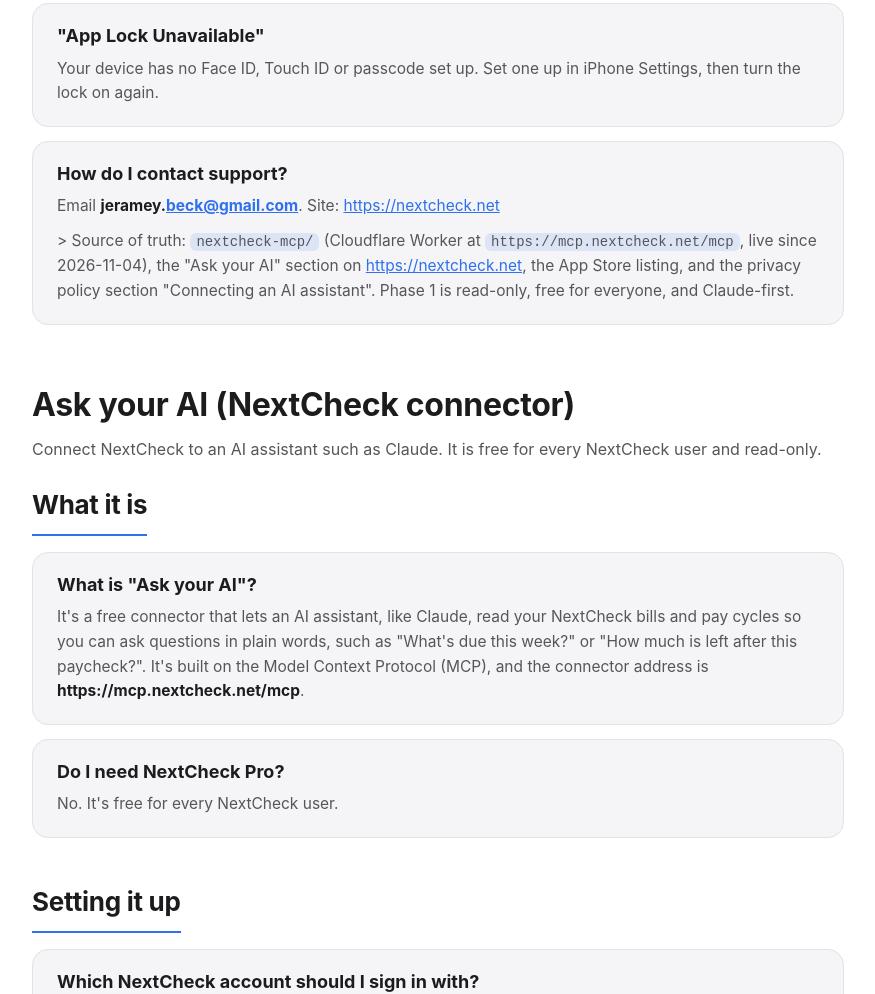
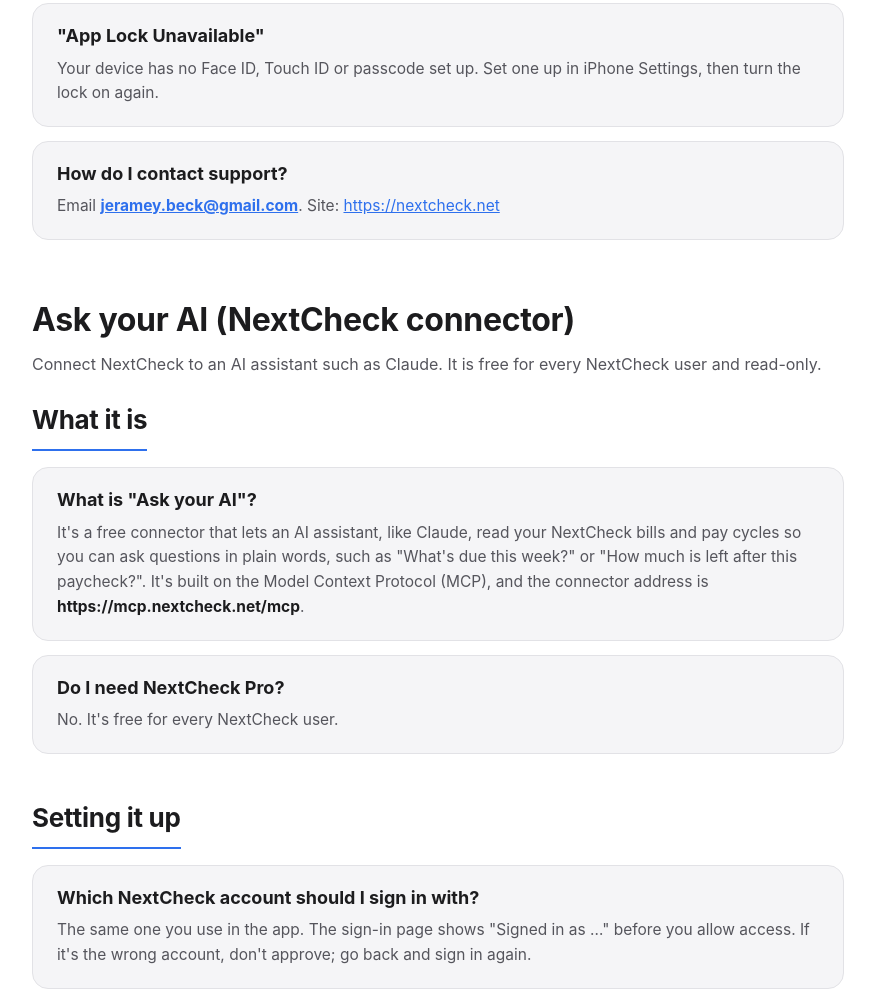
Before and after one commit to jbeck22/NextCheck, a plain HTML site: page faq/index.html in a window 1280 px wide. Shown: the part 4299-5293 px from the top of the page, without its empty margins (202-1077 px from the left). Drawn offline with Linux system fonts and the light colour scheme.

Commit message:
FAQ: remove internal note from support answer, fix support email link

```diff
--- a/faq/index.html
+++ b/faq/index.html
@@ -167,8 +167,7 @@
 <p>Your device has no Face ID, Touch ID or passcode set up. Set one up in iPhone Settings, then turn the lock on again.</p>
 </article>
 <article class="faq-item" id="how-do-i-contact-support"><h3>How do I contact support?<a class="anchor" href="#how-do-i-contact-support" aria-label="Link to this question">#</a></h3>
-<p>Email <strong>jeramey.<a href="mailto:beck@gmail.com">beck@gmail.com</a></strong>. Site: <a href="https://nextcheck.net">https://nextcheck.net</a></p>
-<p>&gt; Source of truth: <code>nextcheck-mcp/</code> (Cloudflare Worker at <code>https://mcp.nextcheck.net/mcp</code>, live since 2026-11-04), the "Ask your AI" section on <a href="https://nextcheck.net">https://nextcheck.net</a>, the App Store listing, and the privacy policy section "Connecting an AI assistant". Phase 1 is read-only, free for everyone, and Claude-first.</p>
+<p>Email <strong><a href="mailto:jeramey.beck@gmail.com">jeramey.beck@gmail.com</a></strong>. Site: <a href="https://nextcheck.net">https://nextcheck.net</a></p>
 </article></div>
 <div class="part-title" id="ai"><h2>Ask your AI (NextCheck connector)</h2><p>Connect NextCheck to an AI assistant such as Claude. It is free for every NextCheck user and read-only.</p></div>
 <div class="faq-group" id="ai-what-it-is"><h2>What it is</h2>
```
Also changed, not shown: web-faq/index.html (+1 -1 lines).
